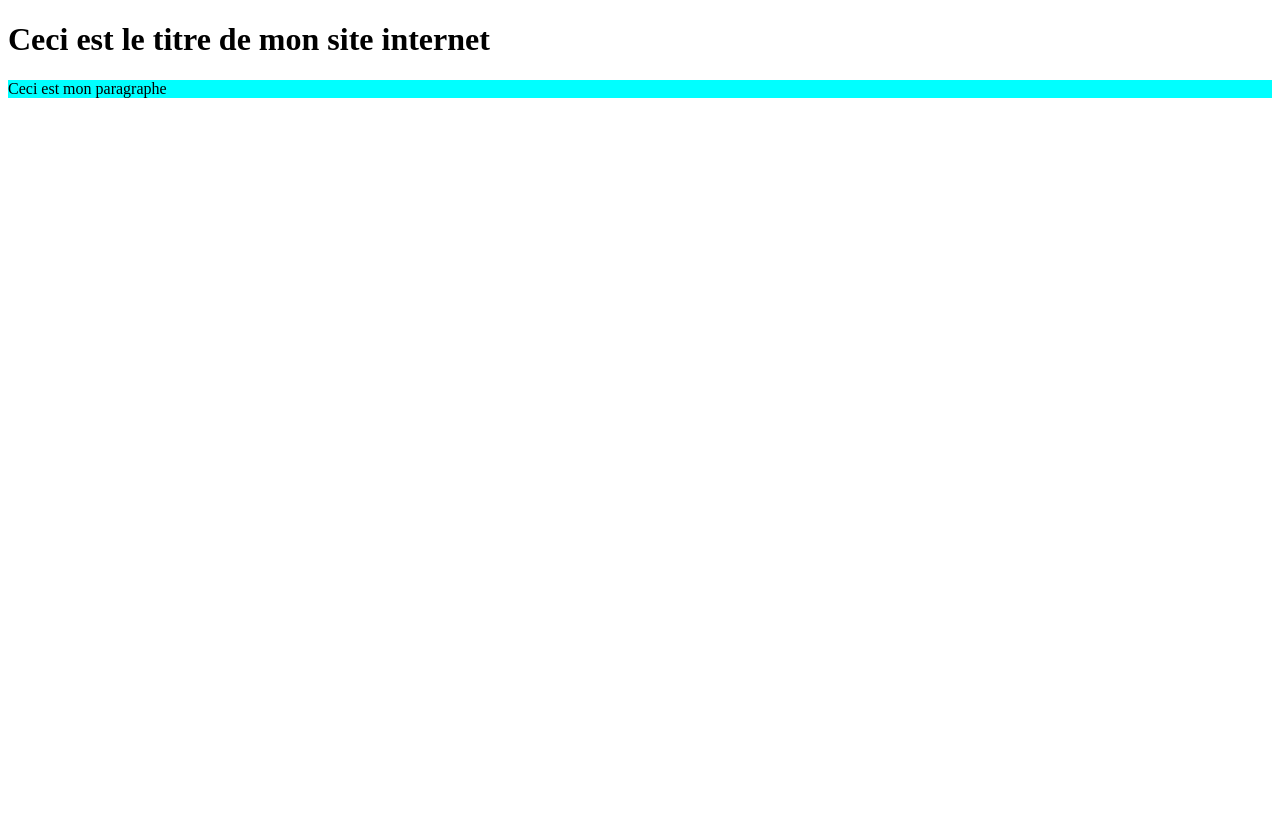
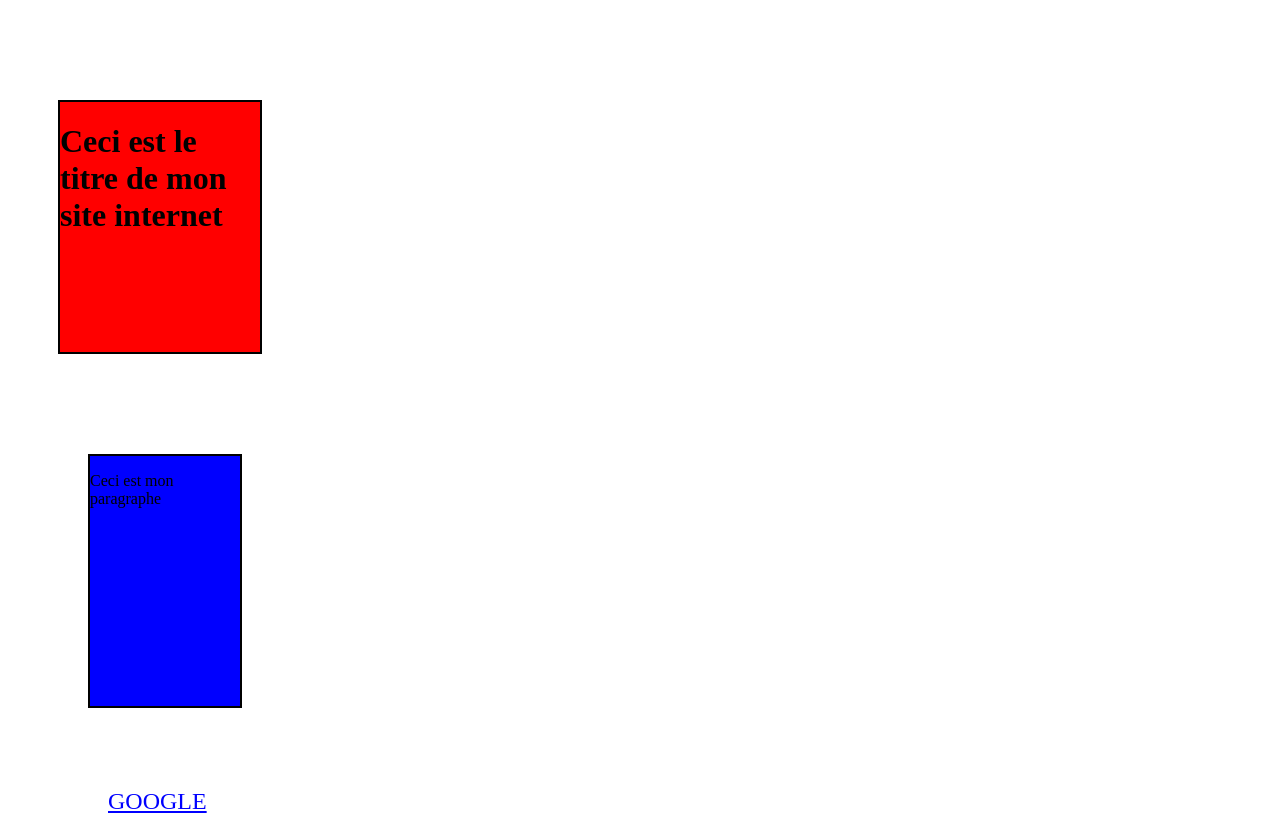
Before and after one commit to rencho13/udemy, a plain HTML site: page index.html in a window 1280 px wide. Before the commit the page ends 800 px from the top, so only its background shows below. Drawn offline with Linux system fonts and the light colour scheme.

Commit message:
exemple maring et pseudo class

```diff
--- a/index.html
+++ b/index.html
@@ -7,8 +7,17 @@
     </head>
 
     <body>
-        <h1>Ceci est le titre de mon site internet</h1>
-        <p> Ceci est mon paragraphe</p>
+
+        <div class="red">
+            <h1>Ceci est le titre de mon site internet</h1>
+        </div>
+
+        <div class="blue">
+            <p> Ceci est mon paragraphe</p>
+        </div>
 
     </body>
+    <footer>
+    <a href="http://www.google.fr" target="_blank">GOOGLE</a>
+    </footer>
 </html>
--- a/styles.css
+++ b/styles.css
@@ -1,6 +1,38 @@
+.red
+{
+    background-color: red;
+    height:250px;
+    width:200px;
+    border: 2px solid black;
+    margin:100px 50px;
 
+}
 
-p  {
+.blue
+{
+    background-color:blue;
+    height:250px;
+    width:150px;
+    border: 2px solid black;
+    margin: 80px;
+}
 
-    background-color: aqua
+a {
+
+    font-size: 1.5em;
+    margin-left: 100px
 }
+
+a:link {
+
+    color:blue;
+
+}
+a:visited
+{
+ color:brown;
+}
+a:hover {
+
+color:red;
+}
```
